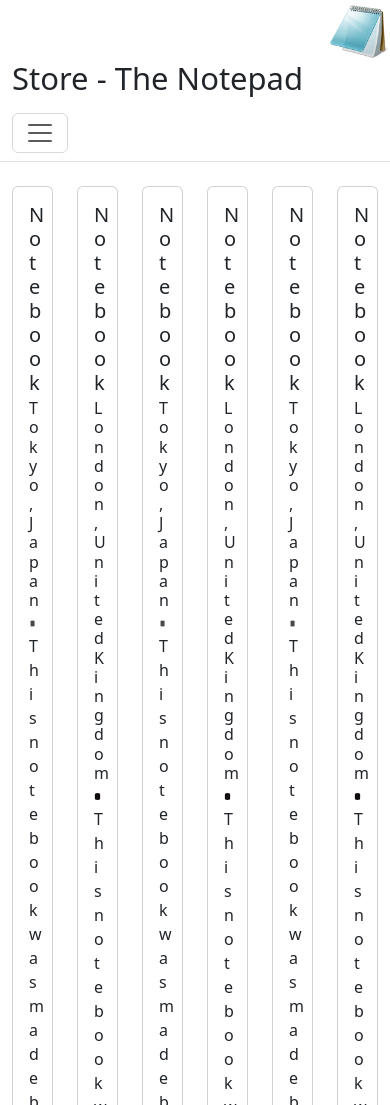
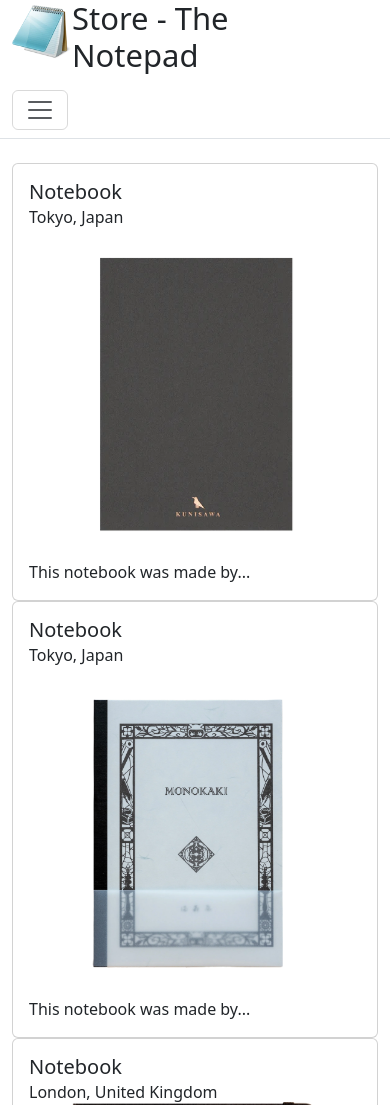
Before and after one commit to jnarwell/bootstrap_ecommerce, a plain HTML site: page index.html in a window 390 px wide. Shown: the top 1105 px of the page. Drawn offline with nearby package versions, Linux system fonts and the light colour scheme.

Commit message:
reactivity added

```diff
--- a/index.html
+++ b/index.html
@@ -12,8 +12,7 @@
     <div class="container-fluid">
         <div class="row">
             <!-- how to move to left? -->
-            <div class="col text-end p-0"><img class="" id="notepad" src="./Notepad_Vista_10.webp"></div>
-            <div class="col-11 text-start "><h1 class="display-5">Store - The Notepad</h1></div>
+            <div class="col-11 text-start d-flex"><img class="" id="notepad" src="./Notepad_Vista_10.webp"><h1 class="display-5">Store - The Notepad</h1></div>
         </div>
         <div class="row justify-content-start">
             <!-- content only moving to start on -->
@@ -39,7 +38,43 @@
 
         </div>
         <div class="row mt-4">
-            <div class="col-2">
+            <div class="col-xl-2 col-lg-4 col-md-6">
+                <div class="card">
+                    <div class="card-body w-100">
+                        <h5 class="card-title">Notebook</h5>
+                        <h6 class="card-subtitle">Tokyo, Japan</h6>
+                        <img src="./notebook1.webp" alt="" class="card-img">
+                        <p class="card-text">This notebook was made by...</p>
+                    </div>
+                </div>
+                <div class="card">
+                    <div class="card-body">
+                        <h5 class="card-title">Notebook</h5>
+                        <h6 class="card-subtitle">Tokyo, Japan</h6>
+                        <img src="./notebook2.webp" alt="" class="card-img">
+                        <p class="card-text">This notebook was made by...</p>
+                    </div>
+                </div>
+            </div>
+            <div class="col-xl-2 col-lg-4 col-md-6">
+                <div class="card">
+                    <div class="card-body">
+                        <h5 class="card-title">Notebook</h5>
+                        <h6 class="card-subtitle">London, United Kingdom</h6>
+                        <img src="./notebook3.png" alt="" class="card-img">
+                        <p class="card-text">This notebook was made by...</p>
+                    </div>
+                </div>
+                <div class="card">
+                    <div class="card-body">
+                        <h5 class="card-title">Notebook</h5>
+                        <h6 class="card-subtitle">London, United Kingdom</h6>
+                        <img src="./notebook4.jpg" alt="" class="card-img">
+                        <p class="card-text">This notebook was made by...</p>
+                    </div>
+                </div>
+            </div>
+            <div class="col-xl-2 col-lg-4 col-md-6">
                 <div class="card">
                     <div class="card-body">
                         <h5 class="card-title">Notebook</h5>
@@ -57,7 +92,7 @@
                     </div>
                 </div>
             </div>
-            <div class="col-2">
+            <div class="col-xl-2 col-lg-4 col-md-6">
                 <div class="card">
                     <div class="card-body">
                         <h5 class="card-title">Notebook</h5>
@@ -75,7 +110,7 @@
                     </div>
                 </div>
             </div>
-            <div class="col-2">
+            <div class="col-xl-2 col-lg-4 col-md-6">
                 <div class="card">
                     <div class="card-body">
                         <h5 class="card-title">Notebook</h5>
@@ -93,43 +128,7 @@
                     </div>
                 </div>
             </div>
-            <div class="col-2">
-                <div class="card">
-                    <div class="card-body">
-                        <h5 class="card-title">Notebook</h5>
-                        <h6 class="card-subtitle">London, United Kingdom</h6>
-                        <img src="./notebook3.png" alt="" class="card-img">
-                        <p class="card-text">This notebook was made by...</p>
-                    </div>
-                </div>
-                <div class="card">
-                    <div class="card-body">
-                        <h5 class="card-title">Notebook</h5>
-                        <h6 class="card-subtitle">London, United Kingdom</h6>
-                        <img src="./notebook4.jpg" alt="" class="card-img">
-                        <p class="card-text">This notebook was made by...</p>
-                    </div>
-                </div>
-            </div>
-            <div class="col-2">
-                <div class="card">
-                    <div class="card-body">
-                        <h5 class="card-title">Notebook</h5>
-                        <h6 class="card-subtitle">Tokyo, Japan</h6>
-                        <img src="./notebook1.webp" alt="" class="card-img">
-                        <p class="card-text">This notebook was made by...</p>
-                    </div>
-                </div>
-                <div class="card">
-                    <div class="card-body">
-                        <h5 class="card-title">Notebook</h5>
-                        <h6 class="card-subtitle">Tokyo, Japan</h6>
-                        <img src="./notebook2.webp" alt="" class="card-img">
-                        <p class="card-text">This notebook was made by...</p>
-                    </div>
-                </div>
-            </div>
-            <div class="col-2">
+            <div class="col-xl-2 col-lg-4 col-md-6">
                 <div class="card">
                     <div class="card-body">
                         <h5 class="card-title">Notebook</h5>
--- a/main.css
+++ b/main.css
@@ -1,3 +1,4 @@
 #notepad{
-    height: 60px;
+    max-height: 60px;
+
 }
```
